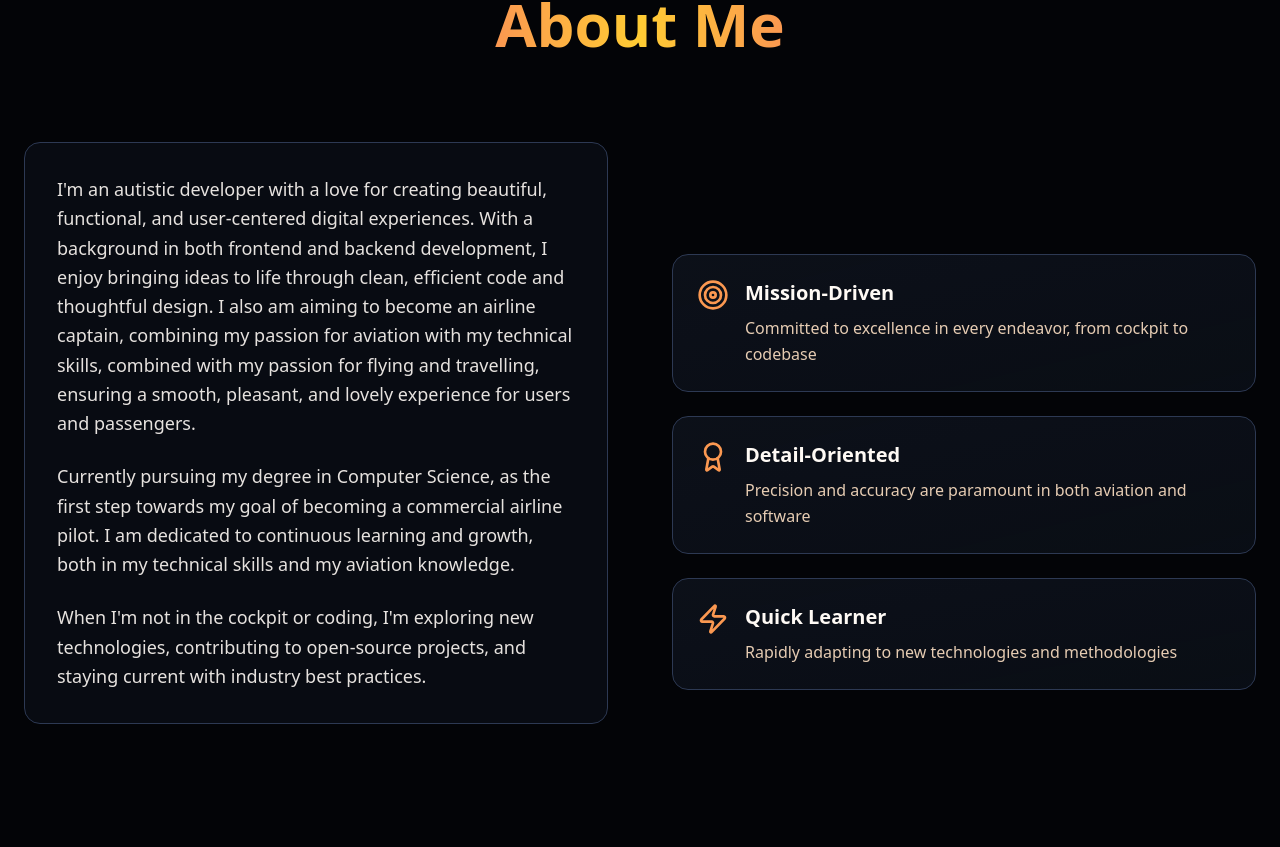
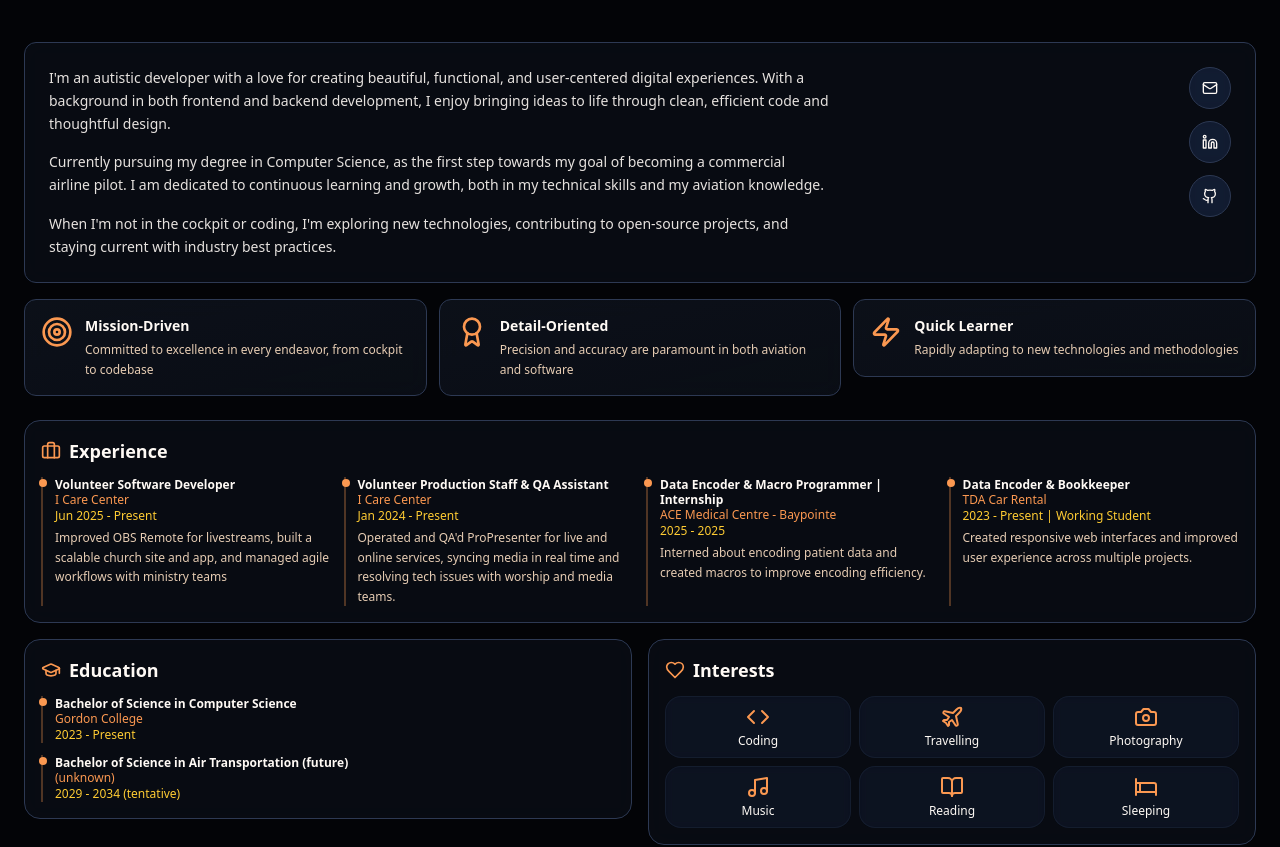
Before and after one commit to Thalanas110/adriaansportfolio, a React (Vite) app: page / in a window 1280 px wide. Shown: the part 934-1781 px from the top of the page. Built offline with nearby package versions, Linux system fonts and the light colour scheme; the HTML template or start-up script is replaced by a standard one.

Commit message:
space optimizations

```diff
--- a/src/components/About.tsx
+++ b/src/components/About.tsx
@@ -71,87 +71,74 @@ export const About = () => {
   ];
 
   return (
-    <section id="about" className="min-h-screen py-32 px-6 relative">
+    <section id="about" className="py-16 px-6 relative">
       <div className="max-w-7xl mx-auto">
-        <div className="text-center mb-16">
-          <h2 className="text-5xl md:text-6xl font-bold mb-6 bg-gradient-to-r from-primary via-accent to-primary bg-clip-text text-transparent inline-block animate-fade-in-up">
+        <div className="text-center mb-12">
+          <h2 className="text-4xl md:text-5xl font-bold mb-4 bg-gradient-to-r from-primary via-accent to-primary bg-clip-text text-transparent inline-block">
             About Me
           </h2>
         </div>
 
-        <div className="grid lg:grid-cols-2 gap-16 items-center">
-          {/* Left Side - Bio */}
-          <div className="space-y-6 animate-fade-in-up" style={{ animationDelay: "0.2s" }}>
+        {/* Main Content Grid */}
+        <div className="grid lg:grid-cols-3 gap-6">
+          {/* Bio Section - Now takes full width (3 columns) */}
+          <div className="lg:col-span-3 space-y-4">
             <div className="relative group">
-              <div className="absolute -inset-4 bg-gradient-to-r from-primary/20 to-accent/20 rounded-3xl blur-2xl opacity-0 group-hover:opacity-100 transition-all duration-700" />
-              <div className="relative bg-card/60 backdrop-blur-md border border-border rounded-2xl p-8 hover:border-primary/50 transition-all duration-500">
-                <p className="text-lg text-foreground/90 leading-relaxed mb-6">
+              <div className="absolute -inset-2 bg-gradient-to-r from-primary/20 to-accent/20 rounded-2xl blur-xl opacity-0 group-hover:opacity-100 transition-all duration-700" />
+              <div className="relative bg-card/60 backdrop-blur-md border border-border rounded-xl p-6 hover:border-primary/50 transition-all duration-500">
+                <div className="grid lg:grid-cols-3 gap-6">
+                  <div className="lg:col-span-2">
+                    <p className="text-sm text-foreground/90 leading-relaxed mb-4">
                       I'm an autistic developer with a love for creating beautiful, functional, and user-centered
                       digital experiences. With a background in both frontend and backend development, I enjoy
-                  bringing ideas to life through clean, efficient code and thoughtful design. I also am aiming
-                  to become an airline captain, combining my passion for aviation with my technical skills,
-                  combined with my passion for flying and travelling, ensuring a smooth, pleasant, and lovely
-                  experience for users and passengers.
+                      bringing ideas to life through clean, efficient code and thoughtful design.
                     </p>
-                <p className="text-lg text-foreground/90 leading-relaxed mb-6">
+                    <p className="text-sm text-foreground/90 leading-relaxed mb-4">
                       Currently pursuing my degree in Computer Science, as the first step towards my goal of becoming a
                       commercial airline pilot. I am dedicated to continuous learning and growth, both in my technical
                       skills and my aviation knowledge.
                     </p>
-                <p className="text-lg text-foreground/90 leading-relaxed">
+                    <p className="text-sm text-foreground/90 leading-relaxed">
                       When I'm not in the cockpit or coding, I'm exploring new technologies, contributing
                       to open-source projects, and staying current with industry best practices.
                     </p>
                   </div>
-            </div>
 
-            {/* Social Links */}
-            <div className="flex gap-4 justify-center lg:justify-start">
+                  {/* Social Links - moved to right side */}
+                  <div className="lg:col-span-1 flex lg:flex-col gap-3 justify-center lg:justify-start items-center lg:items-end">
                     {[
-                { icon: <Mail className="w-5 h-5" />, label: "Email" },
-                { icon: <Linkedin className="w-5 h-5" />, label: "LinkedIn" },
-                { icon: <Github className="w-5 h-5" />, label: "GitHub" },
+                      { icon: <Mail className="w-4 h-4" />, label: "Email" },
+                      { icon: <Linkedin className="w-4 h-4" />, label: "LinkedIn" },
+                      { icon: <Github className="w-4 h-4" />, label: "GitHub" },
                     ].map((social, index) => (
                       <button
                         key={social.label}
-                  className="group relative p-4 bg-secondary/50 backdrop-blur-sm rounded-full hover:bg-secondary transition-all duration-300 hover:scale-110 border border-border hover:border-primary/50"
-                  style={{
-                    animation: `fade-in-scale 0.5s ease-out forwards`,
-                    animationDelay: `${0.4 + index * 0.1}s`,
-                    opacity: 0,
-                  }}
+                        className="group relative p-3 bg-secondary/50 backdrop-blur-sm rounded-full hover:bg-secondary transition-all duration-300 hover:scale-110 border border-border hover:border-primary/50"
                       >
                         <div className="text-foreground group-hover:text-primary transition-colors duration-300">
                           {social.icon}
                         </div>
-                  <div className="absolute -inset-2 bg-gradient-to-r from-primary to-accent opacity-0 group-hover:opacity-30 blur-xl transition-all duration-500 -z-10" />
                       </button>
                     ))}
                   </div>
                 </div>
+              </div>
+            </div>
 
-          {/* Right Side - Highlights */}
-          <div className="space-y-6">
+            {/* Highlights Section - moved below bio */}
+            <div className="grid md:grid-cols-3 gap-3">
               {highlights.map((highlight, index) => (
-              <div
-                key={highlight.title}
-                className="group relative"
-                style={{
-                  animation: `fade-in-up 0.8s ease-out forwards`,
-                  animationDelay: `${0.3 + index * 0.15}s`,
-                  opacity: 0,
-                }}
-              >
-                <div className="absolute -inset-1 bg-gradient-to-r from-primary to-accent opacity-0 group-hover:opacity-50 blur-xl transition-all duration-700" />
-                <div className="relative bg-gradient-to-br from-card/90 to-card/70 backdrop-blur-md border border-border rounded-2xl p-6 hover:border-primary/50 transition-all duration-500 flex items-start gap-4">
-                  <div className="text-primary group-hover:text-accent transition-colors duration-300 group-hover:scale-110 transform-gpu will-change-transform transition-transform flex-shrink-0">
+                <div key={highlight.title} className="group relative">
+                  <div className="absolute -inset-1 bg-gradient-to-r from-primary to-accent opacity-0 group-hover:opacity-30 blur-lg transition-all duration-700" />
+                  <div className="relative bg-gradient-to-br from-card/90 to-card/70 backdrop-blur-md border border-border rounded-xl p-4 hover:border-primary/50 transition-all duration-500 flex items-start gap-3">
+                    <div className="text-primary group-hover:text-accent transition-colors duration-300 flex-shrink-0">
                       {highlight.icon}
                     </div>
                     <div>
-                    <h3 className="text-xl font-bold mb-2 text-foreground group-hover:text-primary transition-colors duration-300">
+                      <h3 className="text-sm font-bold mb-1 text-foreground group-hover:text-primary transition-colors duration-300">
                         {highlight.title}
                       </h3>
-                    <p className="text-muted-foreground leading-relaxed">
+                      <p className="text-xs text-muted-foreground leading-relaxed">
                         {highlight.description}
                       </p>
                     </div>
@@ -161,68 +148,66 @@ export const About = () => {
             </div>
           </div>
 
-        {/* Experience, Education, and Interests - Compact Layout */}
-        <div className="mt-32 grid lg:grid-cols-3 gap-8">
-          {/* Experience Card */}
+          {/* Bottom Section - Experience, Education, Interests - Takes full width (3 columns) */}
+          <div className="lg:col-span-3 grid gap-4">
+            {/* Experience */}
             <div className="relative group">
-            <div className="absolute -inset-2 bg-gradient-to-r from-primary/20 to-accent/20 rounded-2xl blur-xl opacity-0 group-hover:opacity-100 transition-all duration-700" />
-            <div className="relative bg-card/60 backdrop-blur-md border border-border rounded-xl p-6 hover:border-primary/50 transition-all duration-500 h-full">
-              <div className="flex items-center gap-2 mb-4">
-                <Briefcase className="w-6 h-6 text-primary" />
-                <h3 className="text-xl font-bold text-foreground">Experience</h3>
+              <div className="absolute -inset-1 bg-gradient-to-r from-primary/20 to-accent/20 rounded-xl blur-lg opacity-0 group-hover:opacity-100 transition-all duration-700" />
+              <div className="relative bg-card/60 backdrop-blur-md border border-border rounded-lg p-4 hover:border-primary/50 transition-all duration-500">
+                <div className="flex items-center gap-2 mb-3">
+                  <Briefcase className="w-5 h-5 text-primary" />
+                  <h3 className="text-lg font-bold text-foreground">Experience</h3>
                 </div>
-
-              <div className="space-y-4">
+                <div className="grid md:grid-cols-2 lg:grid-cols-4 gap-3">
                   {experiences.map((exp, index) => (
-                  <div key={exp.title} className="border-l-2 border-primary/30 pl-4 relative">
-                    <div className="absolute -left-1.5 top-1 w-3 h-3 bg-primary rounded-full"></div>
-                    <h4 className="text-sm font-semibold text-foreground leading-tight">{exp.title}</h4>
+                    <div key={exp.title} className="border-l-2 border-primary/30 pl-3 relative">
+                      <div className="absolute -left-1 top-0.5 w-2 h-2 bg-primary rounded-full"></div>
+                      <h4 className="text-xs font-semibold text-foreground leading-tight">{exp.title}</h4>
                       <p className="text-xs text-primary font-medium">{exp.company}</p>
-                    <p className="text-xs text-accent mb-1">{exp.period}</p>
-                    <p className="text-xs text-muted-foreground leading-relaxed">{exp.description}</p>
+                      <p className="text-xs text-accent">{exp.period}</p>
+                      <p className="text-xs text-muted-foreground leading-relaxed mt-1">{exp.description}</p>
                     </div>
                   ))}
                 </div>
               </div>
             </div>
 
-          {/* Education Card */}
+            {/* Education & Interests Row */}
+            <div className="grid md:grid-cols-2 gap-4">
+              {/* Education */}
               <div className="relative group">
-            <div className="absolute -inset-2 bg-gradient-to-r from-primary/20 to-accent/20 rounded-2xl blur-xl opacity-0 group-hover:opacity-100 transition-all duration-700" />
-            <div className="relative bg-card/60 backdrop-blur-md border border-border rounded-xl p-6 hover:border-primary/50 transition-all duration-500 h-full">
-              <div className="flex items-center gap-2 mb-4">
-                <GraduationCap className="w-6 h-6 text-primary" />
-                <h3 className="text-xl font-bold text-foreground">Education</h3>
+                <div className="absolute -inset-1 bg-gradient-to-r from-primary/20 to-accent/20 rounded-xl blur-lg opacity-0 group-hover:opacity-100 transition-all duration-700" />
+                <div className="relative bg-card/60 backdrop-blur-md border border-border rounded-lg p-4 hover:border-primary/50 transition-all duration-500">
+                  <div className="flex items-center gap-2 mb-3">
+                    <GraduationCap className="w-5 h-5 text-primary" />
+                    <h3 className="text-lg font-bold text-foreground">Education</h3>
                   </div>
-
-              <div className="space-y-4">
+                  <div className="space-y-3">
                     {education.map((edu, index) => (
-                  <div key={edu.degree} className="border-l-2 border-primary/30 pl-4 relative">
-                    <div className="absolute -left-1.5 top-1 w-3 h-3 bg-primary rounded-full"></div>
-                    <h4 className="text-sm font-semibold text-foreground leading-tight">{edu.degree}</h4>
+                      <div key={edu.degree} className="border-l-2 border-primary/30 pl-3 relative">
+                        <div className="absolute -left-1 top-0.5 w-2 h-2 bg-primary rounded-full"></div>
+                        <h4 className="text-xs font-semibold text-foreground leading-tight">{edu.degree}</h4>
                         <p className="text-xs text-primary font-medium">{edu.school}</p>
-                    <p className="text-xs text-accent mb-1">{edu.period}</p>
-                    <p className="text-xs text-muted-foreground leading-relaxed">{edu.description}</p>
+                        <p className="text-xs text-accent">{edu.period}</p>
                       </div>
                     ))}
                   </div>
                 </div>
               </div>
 
-          {/* Interests Card */}
+              {/* Interests */}
               <div className="relative group">
-            <div className="absolute -inset-2 bg-gradient-to-r from-primary/20 to-accent/20 rounded-2xl blur-xl opacity-0 group-hover:opacity-100 transition-all duration-700" />
-            <div className="relative bg-card/60 backdrop-blur-md border border-border rounded-xl p-6 hover:border-primary/50 transition-all duration-500 h-full">
-              <div className="flex items-center gap-2 mb-4">
-                <Heart className="w-6 h-6 text-primary" />
-                <h3 className="text-xl font-bold text-foreground">Interests</h3>
+                <div className="absolute -inset-1 bg-gradient-to-r from-primary/20 to-accent/20 rounded-xl blur-lg opacity-0 group-hover:opacity-100 transition-all duration-700" />
+                <div className="relative bg-card/60 backdrop-blur-md border border-border rounded-lg p-4 hover:border-primary/50 transition-all duration-500">
+                  <div className="flex items-center gap-2 mb-3">
+                    <Heart className="w-5 h-5 text-primary" />
+                    <h3 className="text-lg font-bold text-foreground">Interests</h3>
                   </div>
-
-              <div className="grid grid-cols-2 gap-3">
+                  <div className="grid grid-cols-3 gap-2">
                     {interests.map((interest, index) => (
                       <div
                         key={interest.label}
-                    className="group/interest relative bg-secondary/20 backdrop-blur-sm rounded-lg p-3 hover:bg-secondary/40 transition-all duration-300 text-center border border-border/30 hover:border-primary/50"
+                        className="group/interest relative bg-secondary/20 backdrop-blur-sm rounded-lg p-2 hover:bg-secondary/40 transition-all duration-300 text-center border border-border/30 hover:border-primary/50"
                       >
                         <div className="text-primary group-hover/interest:text-accent transition-colors duration-300 mb-1 flex justify-center">
                           {interest.icon}
@@ -237,6 +222,8 @@ export const About = () => {
               </div>
             </div>
           </div>
+        </div>
+      </div>
     </section>
   );
 };
```
Lines whose indentation alone changed are shown as unchanged.
